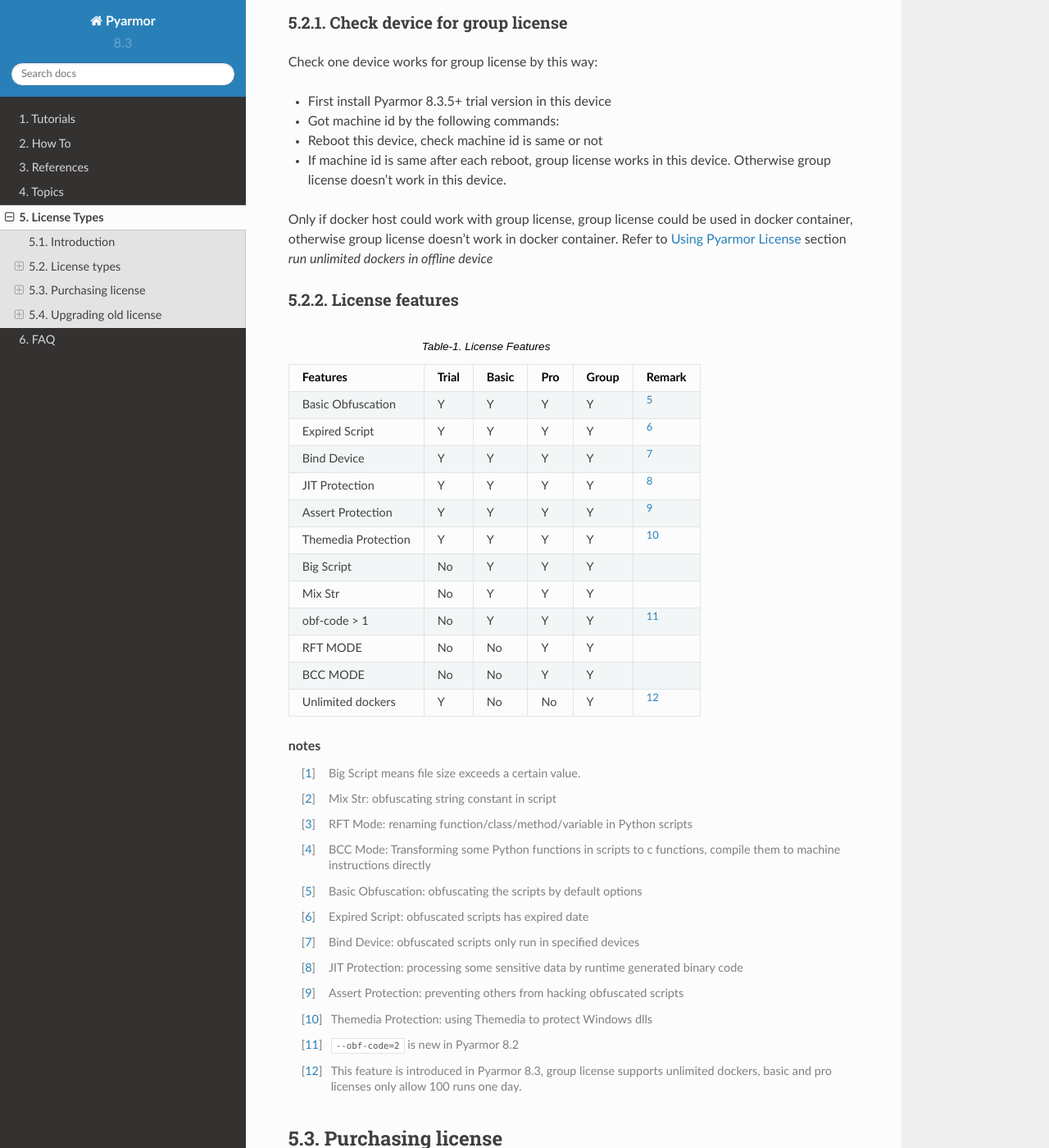
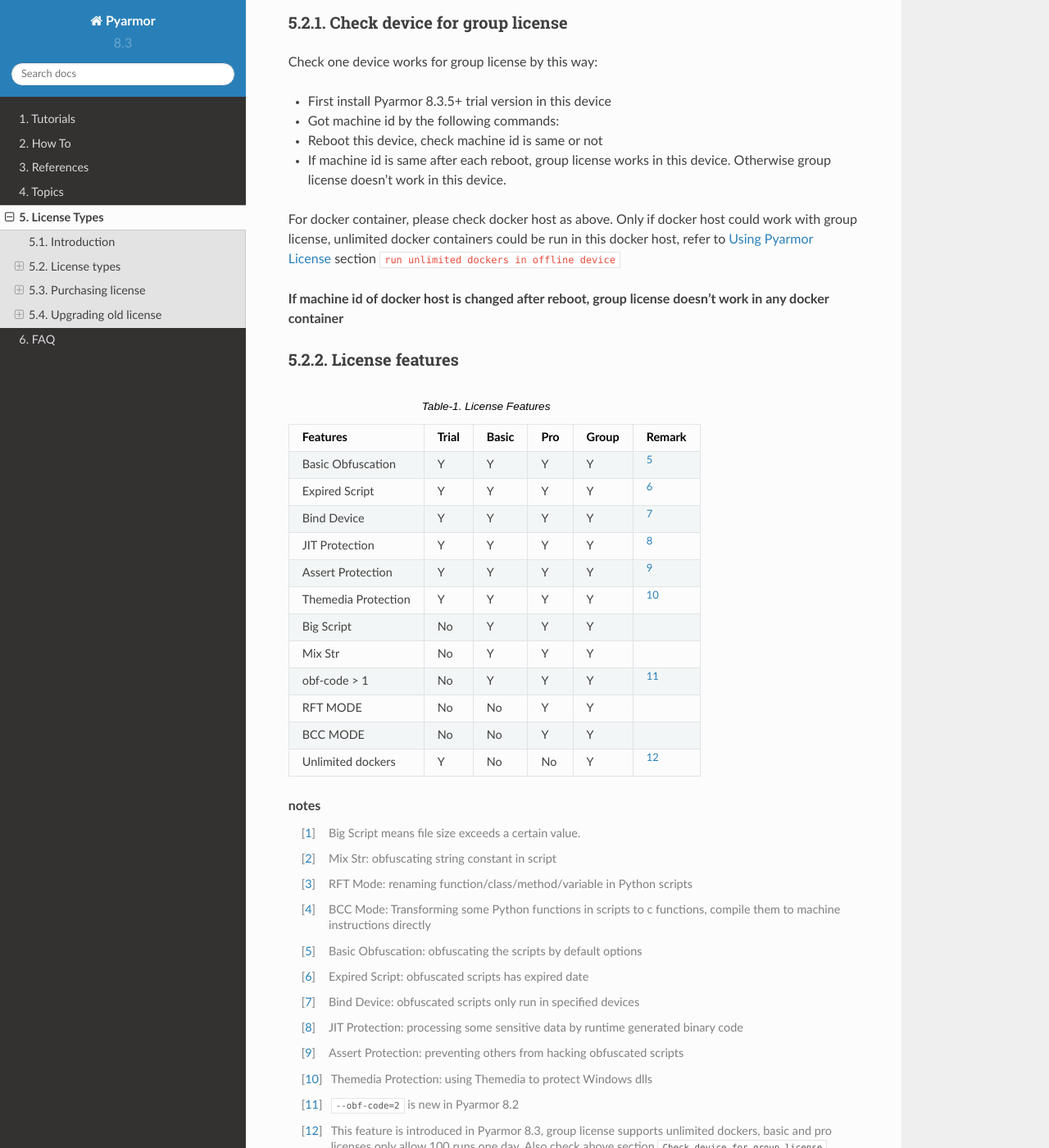
Before and after one commit to dashingsoft/pyarmor, a Sphinx documentation site: the page built from docs/licenses.rst, in a window 1280 px wide and 1400 px high, scrolled down 2920 px. Shown: the whole window at 82% size. Built offline with Sphinx 7.4.7 and the Read the Docs theme 2.0.0, drawn with Linux system fonts in a browser that asks for light colours; some of the changed text lies outside the part shown.

Commit message:
Add notes for group license with docker container

```diff
--- a/docs/licenses.rst
+++ b/docs/licenses.rst
@@ -119,7 +119,9 @@
 * Reboot this device, check machine id is same or not
 * If machine id is same after each reboot, group license works in this device. Otherwise group license doesn't work in this device.
 
-Only if docker host could work with group license, group license could be used in docker container, otherwise group license doesn't work in docker container. Refer to :doc:`how-to/register` section `run unlimited dockers in offline device`
+For docker container, please check docker host as above. Only if docker host could work with group license, unlimited docker containers could be run in this docker host, refer to :doc:`how-to/register` section ``run unlimited dockers in offline device``
+
+**If machine id of docker host is changed after reboot, group license doesn't work in any docker container**
 
 License features
 ----------------
@@ -157,7 +159,7 @@
 .. [9] Assert Protection: preventing others from hacking obfuscated scripts
 .. [10] Themedia Protection: using Themedia to protect Windows dlls
 .. [11] ``--obf-code=2`` is new in Pyarmor 8.2
-.. [12] This feature is introduced in Pyarmor 8.3, group license supports unlimited dockers, basic and pro licenses only allow 100 runs one day.
+.. [12] This feature is introduced in Pyarmor 8.3, group license supports unlimited dockers, basic and pro licenses only allow 100 runs one day. Also check above section ``Check device for group license``
 
 Purchasing license
 ==================
```
